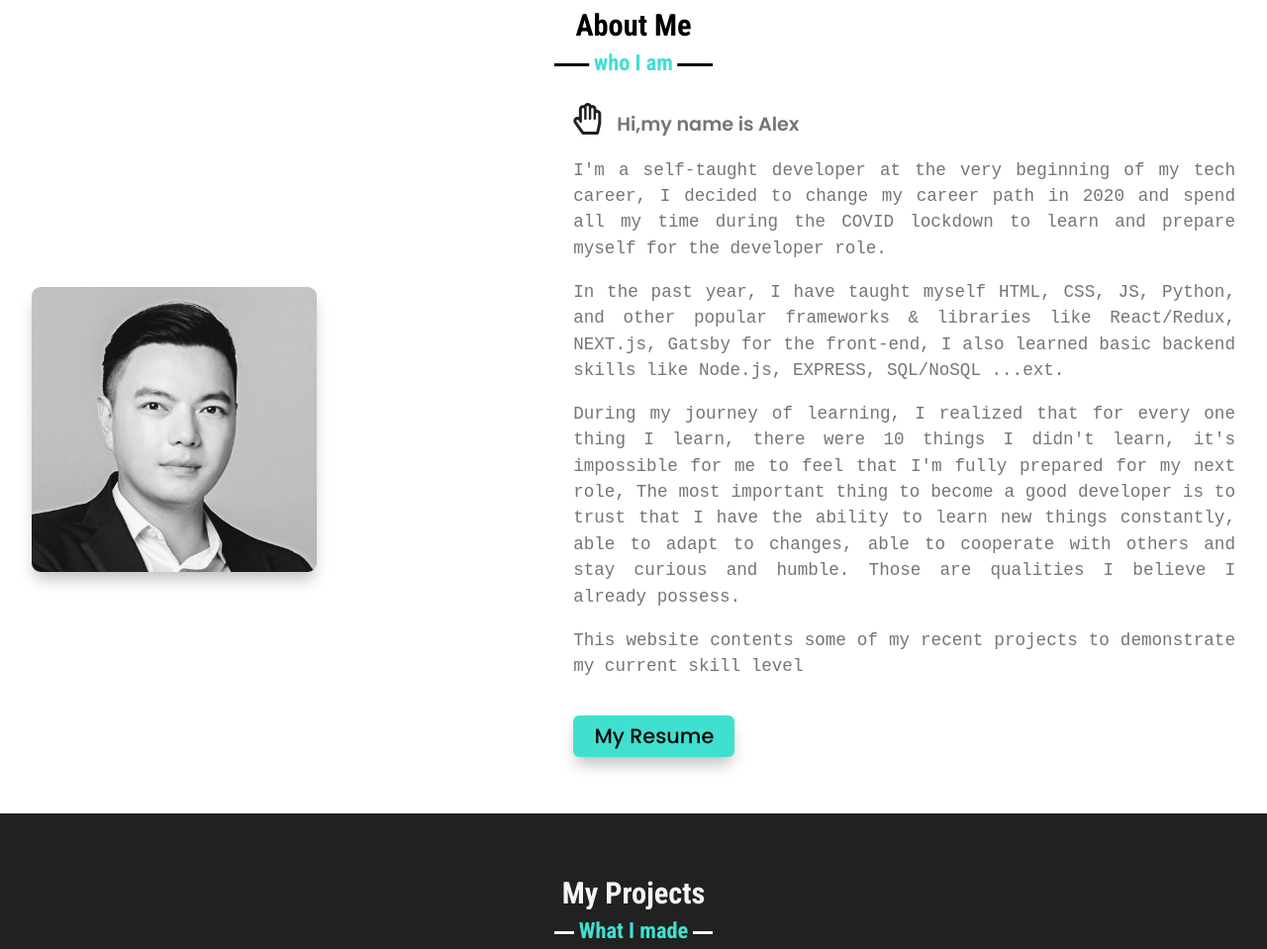
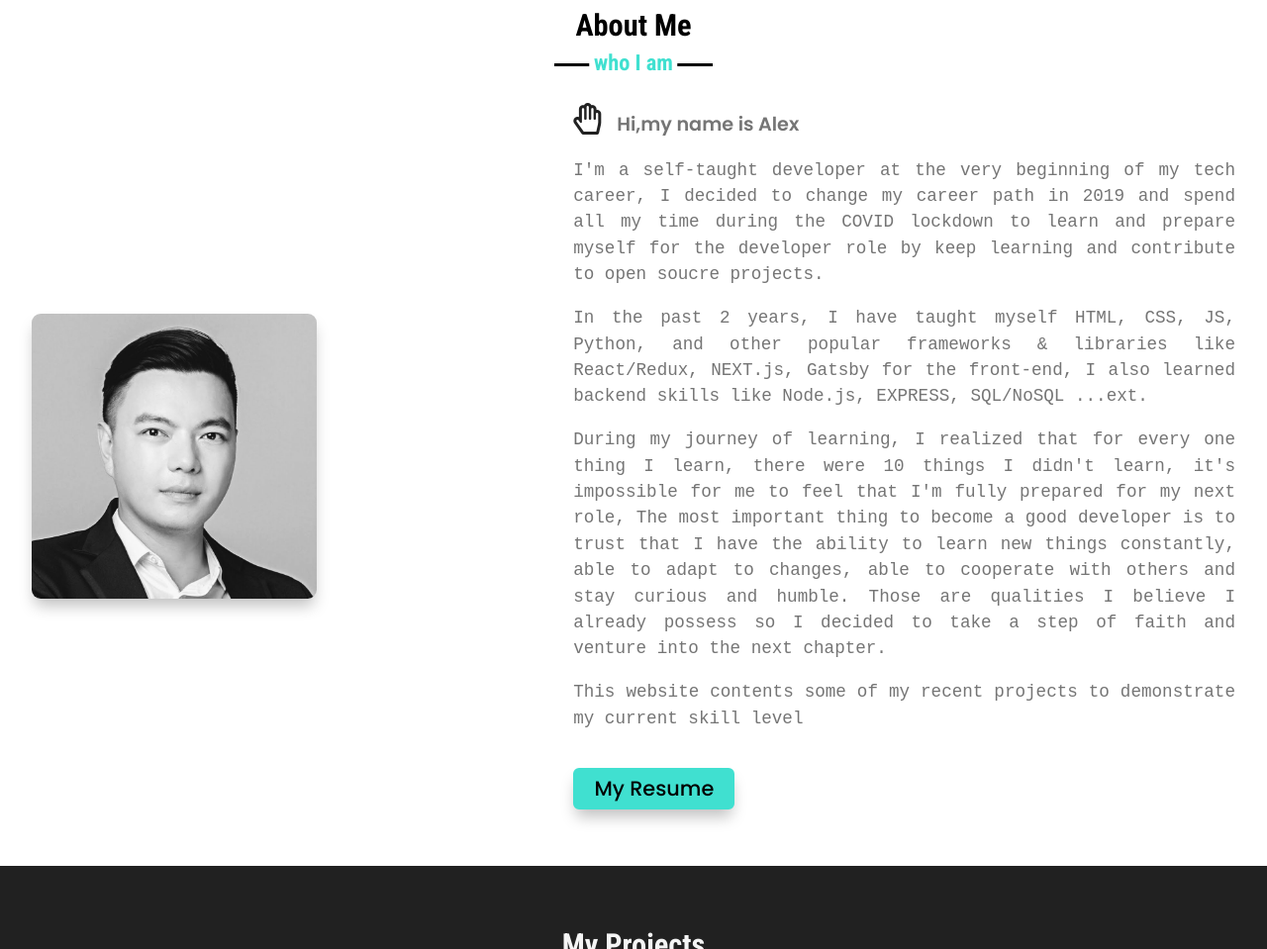
Before and after one commit to Alex-HuXD/simplefolio, a plain HTML site: page index.html in a window 1280 px wide. Shown: the part 855-1814 px from the top of the page at 99% size. Drawn offline with nearby package versions, Linux system fonts and the light colour scheme; files whose address does not match are found by name.

Commit message:
contect updates

```diff
--- a/index.html
+++ b/index.html
@@ -96,11 +96,11 @@
             </div>
             <div class="column right">
               <div class="text"><i class="far fa-hand-paper"></i>Hi,my name is Alex </div>
-              <p class='text-content'>I'm a self-taught developer at the very beginning of my tech career, I decided to change my career path in 2020 and spend all my time during the COVID lockdown to learn and prepare myself for the developer role.</p>
+              <p class='text-content'>I'm a self-taught developer at the very beginning of my tech career, I decided to change my career path in 2019 and spend all my time during the COVID lockdown to learn and prepare myself for the developer role by keep learning and contribute to open soucre projects.</p>
 
-              <p class='text-content'>In the past year, I have taught myself  HTML, CSS, JS, Python, and other popular frameworks & libraries like React/Redux, NEXT.js, Gatsby for the front-end, I also learned basic backend skills like Node.js, EXPRESS, SQL/NoSQL ...ext. </p>
+              <p class='text-content'>In the past 2 years, I have taught myself  HTML, CSS, JS, Python, and other popular frameworks & libraries like React/Redux, NEXT.js, Gatsby for the front-end, I also learned backend skills like Node.js, EXPRESS, SQL/NoSQL ...ext.</p>
 
-              <P class='text-content'>During my journey of learning, I realized that for every one thing I learn, there were 10 things I didn't learn, it's impossible for me to feel that I'm fully prepared for my next role, The most important thing to become a good developer is to trust that I have the ability to learn new things constantly, able to adapt to changes, able to cooperate with others and stay curious and humble. Those are qualities I believe I already possess.
+              <P class='text-content'>During my journey of learning, I realized that for every one thing I learn, there were 10 things I didn't learn, it's impossible for me to feel that I'm fully prepared for my next role, The most important thing to become a good developer is to trust that I have the ability to learn new things constantly, able to adapt to changes, able to cooperate with others and stay curious and humble. Those are qualities I believe I already possess so I decided to take a step of faith and venture into the next chapter.
               </p>
 
               <p class='text-content'>This website contents some of my recent projects to demonstrate my current skill level  </p>
@@ -293,7 +293,6 @@
                   </div>
                 </div>
                 <div class="field">
-
                   <input type="text" name="subject" placeholder="Subject" required>
                 </div>
                 <div class="field message">
--- a/version-1/style/global.css
+++ b/version-1/style/global.css
@@ -1,4 +1,5 @@
 @import url("https://fonts.googleapis.com/css2?family=Montserrat:wght@400;500;600;700&family=Poppins:wght@400;500;600;700&display=swap");
+@import url("https://fonts.googleapis.com/css2?family=Source+Code+Pro&display=swap");
 
 /******* DESIGN SYSTEM *******/
 
```
